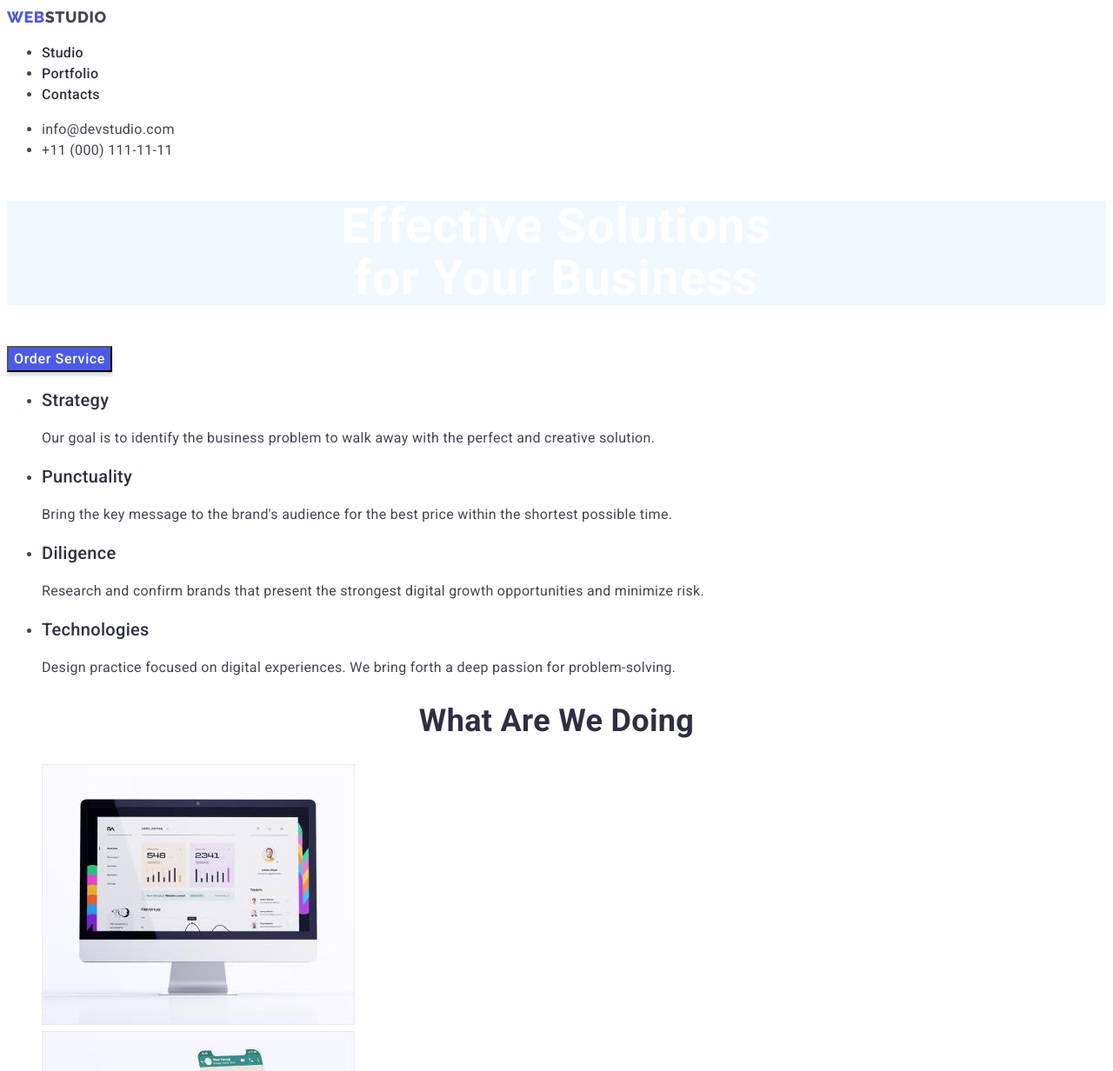
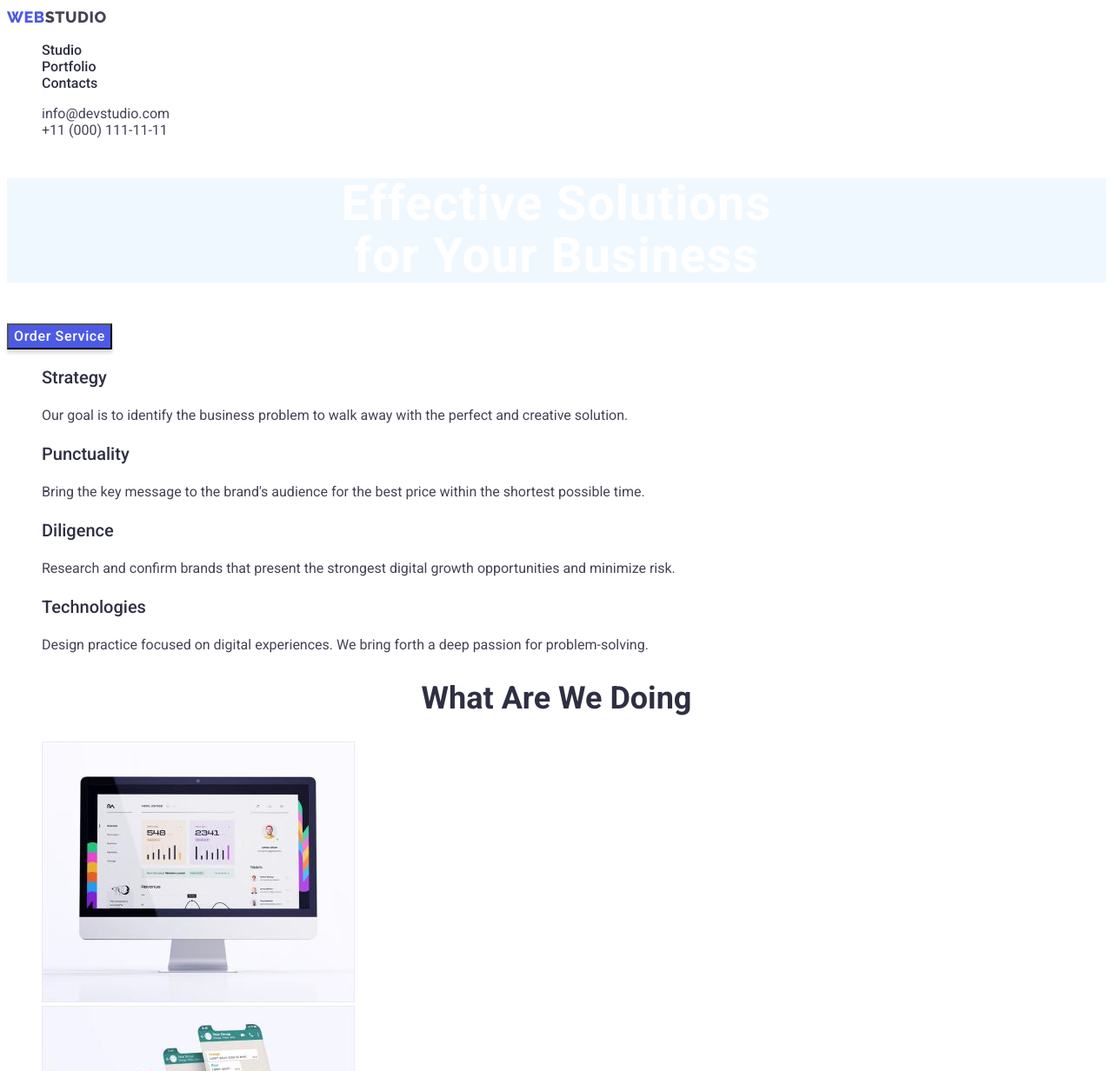
Before and after one commit to kika88vk/goit-markup-hw-02, a plain HTML site: page index.html in a window 1280 px wide. Shown: the top 1232 px of the page at 87% size. Drawn offline with Linux system fonts and the light colour scheme.

Commit message:
Add corrections

```diff
--- a/css/styles.css
+++ b/css/styles.css
@@ -7,11 +7,8 @@
 body {
     background-color: var(--primary-white-color);
     color: var(--primary-text-color);
-
     font-family: Roboto, sans-serif;
-    letter-spacing: 0.02em;
     font-size: 16px;
-    line-height: 1.5;
 }
 
 /*-------------Header-----------*/
@@ -27,6 +24,10 @@ body {
     color: inherit;
     letter-spacing: 0.03em;
     text-transform: uppercase;
+}
+
+.site-nav {
+    list-style-type: none
 }
 
 .accent-color {
@@ -49,6 +50,10 @@ body {
     color: var(--accent-color)
 }
 
+.mail-tel-list {
+    list-style-type: none
+}
+
 
 .mail-tel .link-mail-tel{
     text-decoration: none;
@@ -66,7 +71,6 @@ body {
 /*---------------Hero---------------*/
 
 .hero .hero-title {
-    font-weight: 700;
     font-size: 56px;
     line-height: 1.07;
     color: var(--primary-white-color);
@@ -77,7 +81,6 @@ body {
 
 .hero .hero-btn {
     font-family: 'Roboto', sans-serif;
-    font-style: normal;
     font-weight: 500;
     font-size: 16px;
     line-height: 1.5;
@@ -104,7 +107,9 @@ body {
 
 .features {}
 
-.features-list {}
+.features-list {
+    list-style-type: none
+}
 
 .features-item {}
 
@@ -123,9 +128,6 @@ body {
 /*---------Doing--------------*/
 
 .doing-title {
-
-    font-style: normal;
-    font-weight: 700;
     font-size: 36px;
     line-height: 1.11;
     text-align: center;
@@ -185,6 +187,7 @@ body {
 }
 
 .filter-btn {
+font-family: inherit;
 font-weight: 500;
 font-size: 16px;
 line-height: 1.5;
--- a/index.html
+++ b/index.html
@@ -29,7 +29,7 @@
         </nav>
 
         <address class="mail-tel">
-            <ul>
+            <ul class="mail-tel-list">
                 <li><a href="mailto:info@devstudio.com" class="link-mail-tel">info@devstudio.com</a></li>
                 <li><a href="tel:+110001111111" class="link-mail-tel">+11 (000) 111-11-11</a></li>
             </ul>
```
Also changed, not shown: portfolio.html (+1 -1 lines).
